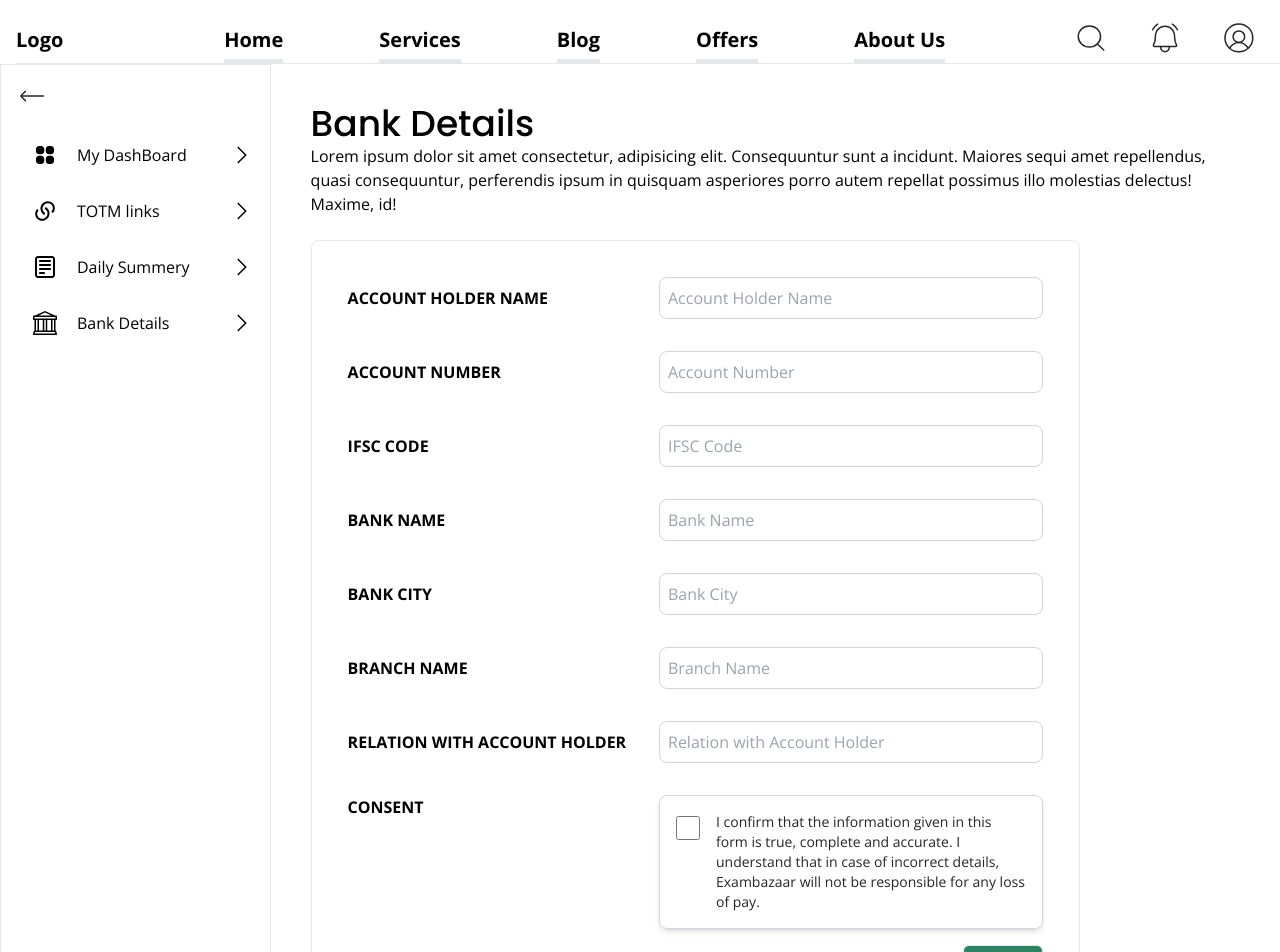
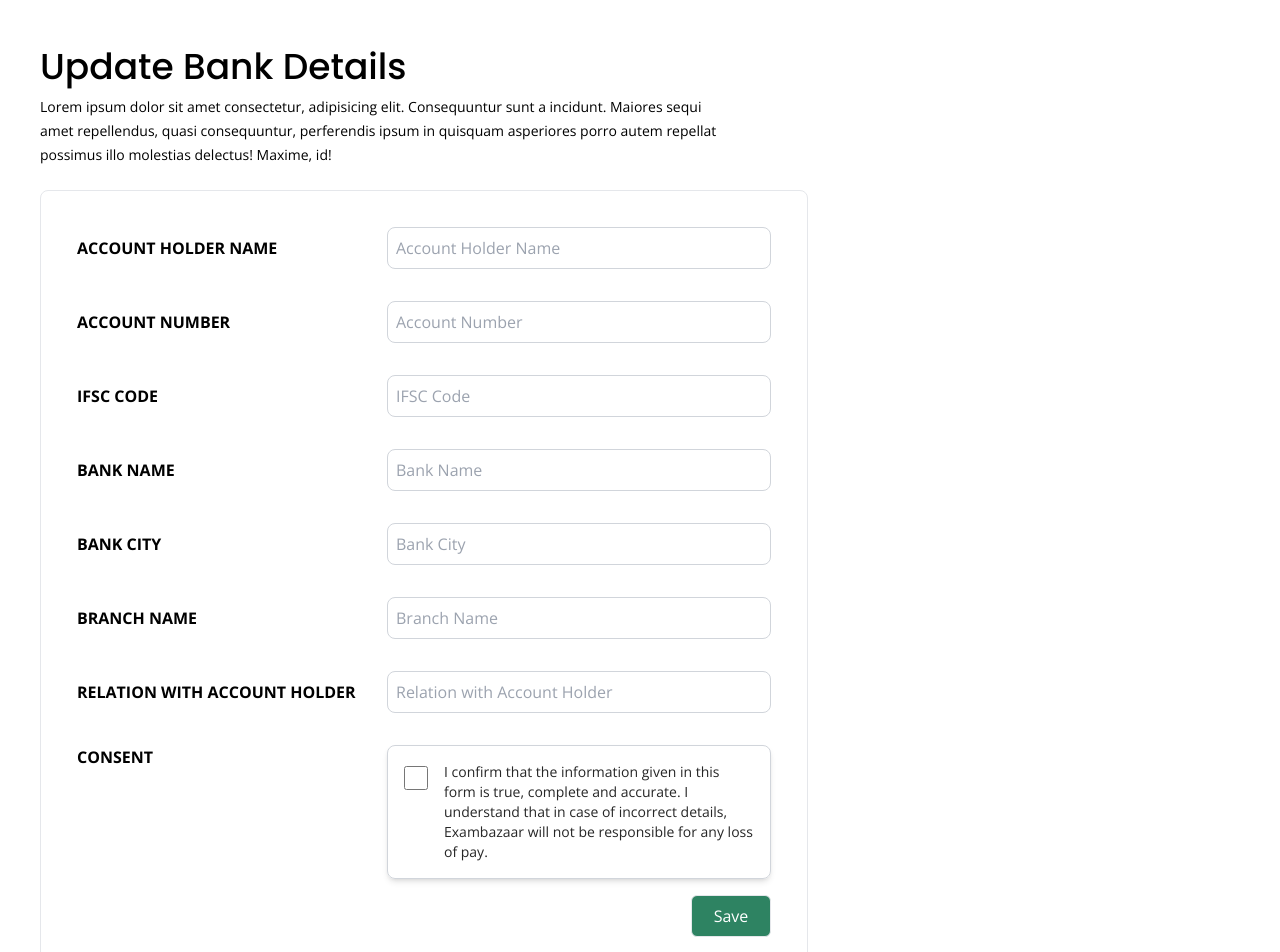
Before and after one commit to tikusoumo/Bank-details-management-app, a React (Vite) app: page / in a window 1280 px wide. Shown: the top 952 px of the page. Built offline with nearby package versions, Linux system fonts and the light colour scheme.

Commit message:
resposiveness

```diff
--- a/src/App.jsx
+++ b/src/App.jsx
@@ -6,9 +6,9 @@ import Sidebar from "./Components/Sidebar";
 function App() {
   return (
     <>
-      <Navbar />
+      {/* <Navbar /> */}
       <div className="flex">
-        <Sidebar />
+        {/* <Sidebar /> */}
         <BankForm />
       </div>
     </>
--- a/src/Components/BankForm.jsx
+++ b/src/Components/BankForm.jsx
@@ -1,82 +1,101 @@
 import Checkbox from "./Checkbox";
 import TextInput from "./TextInput";
+import { useState } from "react";
 
 export default function BankForm() {
+
+    const [currentDate, setCurrentDate] = useState('');
+    const [inputValue, setInputValue] = useState("");
+
+    const [save, setSave] = useState(false);
+
+
+    const handleButtonClick = (e) => {
+      e.preventDefault();
+      const now = new Date();
+      const formattedDate = now.toDateString().toUpperCase();
+
+      setCurrentDate(formattedDate);
+      setSave(!save);
+    };
+
   return (
     <>
-      <div className="flex flex-col m-10 ">
-        <div className="container">
-          <div className="title font-sans-serif font-medium text-4xl">
-            Bank Details
+      <div className="flex flex-col m-10 mr-40 ">
+        <div className="container w-[43rem]">
+          <div className="title font-sans-serif font-medium text-4xl leading-normal">
+            Update Bank Details
           </div>
-          <p>
+          <span className="text-sm">
             Lorem ipsum dolor sit amet consectetur, adipisicing elit.
             Consequuntur sunt a incidunt. Maiores sequi amet repellendus, quasi
             consequuntur, perferendis ipsum in quisquam asperiores porro autem
             repellat possimus illo molestias delectus! Maxime, id!
-          </p>
+          </span>
         </div>
-        <form className="mt-6 border p-5 rounded-lg sm:mr-40">
+        <form className="mt-6 border p-5 rounded-lg w-[48rem]">
           <div className="flex flex-col sm:flex-row sm:justify-between sm:items-center sm:mr-4">
 
             <label className="font-bold ml-4 " htmlFor="acname">
               ACCOUNT HOLDER NAME
             </label>
-            <TextInput placeholder="Account Holder Name" />
+            <TextInput placeholder="Account Holder Name" save={save} inputValue={inputValue => setInputValue(inputValue)}/>
           </div>
           <div className="flex flex-col sm:flex-row sm:justify-between sm:items-center sm:mr-4 ">
             <label className="font-bold ml-4" htmlFor="acNo">
               ACCOUNT NUMBER
             </label>
-            <TextInput placeholder="Account Number" />
+            <TextInput placeholder="Account Number" save={save}/>
           </div>
           <div className="flex flex-col sm:flex-row sm:justify-between sm:items-center sm:mr-4">
             <label className="font-bold ml-4" htmlFor="accode">
               IFSC CODE
             </label>
-            <TextInput placeholder="IFSC Code" />
+            <TextInput placeholder="IFSC Code" save={save}/>
           </div>
           <div className="flex flex-col sm:flex-row sm:justify-between sm:items-center sm:mr-4">
             <label className="font-bold ml-4" htmlFor="bankname">
               BANK NAME
             </label>
-            <TextInput placeholder="Bank Name" />
+            <TextInput placeholder="Bank Name" save={save}/>
           </div>
           <div className="flex flex-col sm:flex-row sm:justify-between sm:items-center sm:mr-4">
             <label className="font-bold ml-4" htmlFor="bankcity">
               BANK CITY
             </label>
-            <TextInput placeholder="Bank City" />
+            <TextInput placeholder="Bank City" save={save}/>
           </div>
           <div className="flex flex-col sm:flex-row sm:justify-between sm:items-center sm:mr-4">
             <label className="font-bold ml-4" htmlFor="branchname">
               BRANCH NAME
             </label>
-            <TextInput placeholder="Branch Name" />
+            <TextInput placeholder="Branch Name" save={save}/>
           </div>
-          <div className="flex flex-col sm:flex-row sm:justify-between sm:items-center sm:mr-4 mb-4">
+          <div className="flex flex-col sm:flex-row sm:justify-between sm:items-center sm:mr-4 mb-4 ">
             <label className="font-bold ml-4" htmlFor="acrelation">
               RELATION WITH ACCOUNT HOLDER
             </label>
-            <TextInput placeholder="Relation with Account Holder" />
+            <TextInput placeholder="Relation with Account Holder" save={save}/>
           </div>
           <div className="flex flex-col sm:flex-row sm:justify-between">
             <label className="font-bold ml-4 mb-4" htmlFor="acname">
               CONSENT
             </label>
             <div className="mb-4 sm:mr-4">
-              <Checkbox />
+              <Checkbox currentDate = {currentDate} save={save}/>
+
             </div>
           </div>
           <div className="flex justify-end mb-4">
             <input
+              onClick={handleButtonClick}
               type="submit"
               value="Save"
-              className="border w-20 p-2 text-center sm:mr-4 rounded-md bg-shade-one cursor-pointer text-white"
+              className={`border w-20 p-2 text-center sm:mr-4 rounded-md bg-shade-one cursor-pointer text-white ${save&&inputValue?"hidden":""}`}
             />
           </div>
         </form>
-        <span className="p-5 text-center">
+        <span className="p-5 text-center text-sm w-[43rem]">
           THE ABOVE DETAILS ARE FINAL AND WILL BE USED FOR PAYMENT. IF ANY OF
           THESE DETAILS ARE WRONG, PLEASE CONTACT YOUR MANAGER IMMEDIATELY! ALSO
           EMAIL THE SAME TO ACCOUNTS@EXAMBAZAAR.COM!
--- a/src/Components/Checkbox.jsx
+++ b/src/Components/Checkbox.jsx
@@ -1,20 +1,39 @@
+import PropTypes from "prop-types";
+import { useState } from "react";
 
-export default function Checkbox() {
+export default function Checkbox({ currentDate, save }) {
+  const [consentChecked, setConsentChecked] = useState(false);
 
+  const handleCheckboxChange = () => {
+    setConsentChecked(!consentChecked);
+  };
   return (
     <>
       <div className="flex p-4 border border-gray-300 rounded-lg shadow-md w-[30rem] sm:w-[24rem]">
         <label className="flex">
           <input
             type="checkbox"
-            className="w-6 h-8 mr-4 "
-
+            className="w-6 h-8 mr-4 checked:bg-shade-one "
+            checked={consentChecked}
+            disabled={save && consentChecked}
+            onChange={handleCheckboxChange}
           />
-          </label>
+        </label>
+        <div className="flex flex-col">
           <span className="flex items-center text-sm text-primary-text">
-             I confirm that the information given in this form is true, complete and accurate. I understand that in case of incorrect details, Exambazaar will not be responsible for any loss of pay.
+            I confirm that the information given in this form is true, complete
+            and accurate. I understand that in case of incorrect details,
+            Exambazaar will not be responsible for any loss of pay.
           </span>
+          {consentChecked?currentDate && (
+            <p className="font-bold text-sm">FILLED ON {currentDate}</p>
+          ):""}
+        </div>
       </div>
     </>
   );
 }
+Checkbox.propTypes = {
+  currentDate: PropTypes.string,
+  save: PropTypes.bool,
+};
--- /dev/null
+++ b/src/Components/Menu.jsx
@@ -0,0 +1,73 @@
+import Arrow from "../assets/Svg-components/Arrow";
+import Bank from "../assets/Svg-components/Bank";
+import DailySum from "../assets/Svg-components/DailySum";
+import DashBoard from "../assets/Svg-components/DashBoard";
+import Totm from "../assets/Svg-components/TOTM";
+
+
+export default function Menu() {
+  return (
+    <>
+      <div className="hover:bg-shade-two">
+          <a href="#">
+            <ul className="flex p-4 items-center justify-between ml-4  hover:text-shade-one">
+              <div className="flex items-center">
+                <li>
+                  <DashBoard />
+                </li>
+                <li className="ml-5 text-[1em]">My DashBoard</li>
+              </div>
+              <li>
+                <Arrow />
+              </li>
+            </ul>
+          </a>
+        </div>
+        <div className="hover:bg-shade-two">
+          <a href="#">
+            <ul className="flex p-4 items-center justify-between ml-4 hover:text-shade-one hover:bg-shade-two">
+              <div className="flex items-center">
+                <li>
+                  <Totm />
+                </li>
+                <li className="ml-5">TOTM links</li>
+              </div>
+              <li>
+                <Arrow />
+              </li>
+            </ul>
+          </a>
+        </div>
+        <div className="hover:bg-shade-two">
+          <a href="#">
+            <ul className="flex p-4 items-center justify-between ml-4 hover:text-shade-one hover:bg-shade-two">
+              <div className="flex items-center">
+                <li>
+                  <DailySum />
+                </li>
+                <li className="ml-5">Daily Summery</li>
+              </div>
+              <li>
+                <Arrow />
+              </li>
+            </ul>
+          </a>
+        </div>
+        <div className="hover:bg-shade-two">
+          <a href="#">
+            <ul className="flex p-4 items-center justify-between ml-4 hover:text-shade-one hover:bg-shade-two">
+              <div className="flex items-center">
+                <li>
+                  <Bank />
+                </li>
+                <li className="ml-5">Bank Details</li>
+              </div>
+              <li>
+                <Arrow />
+              </li>
+            </ul>
+          </a>
+        </div>
+    </>
+  )
+}
--- a/src/Components/Sidebar.jsx
+++ b/src/Components/Sidebar.jsx
@@ -1,87 +1,30 @@
 import { useState } from "react";
-import Arrow from "../assets/Svg-components/Arrow";
-import Bank from "../assets/Svg-components/Bank";
-import DailySum from "../assets/Svg-components/DailySum";
-import DashBoard from "../assets/Svg-components/DashBoard";
-import Totm from "../assets/Svg-components/TOTM";
+import Menu from "./Menu";
 
 export default function Sidebar() {
-  const [isToggleMenu,setIsToggleMenu] = useState(false)
+  const [isToggleMenu, setIsToggleMenu] = useState(false);
 
-  function handleMenu(){
-    setIsToggleMenu(!isToggleMenu)
-
+  function handleMenu() {
+    setIsToggleMenu(!isToggleMenu);
   }
   return (
     <>
-
-      <div className="w-[30rem] border ">
+      <aside
+        className={`${
+          isToggleMenu ? "w-[20rem]" : "w-16"
+        } border h-screen`}
+      >
         <div className="arrow-nav ml-4 py-4">
-          <a href="#">
-            <img src="./src/assets/Arrow-nav.svg" onClick={handleMenu}/>
+          <a href="#" onClick={handleMenu}>
+            <img
+              className={`transition-all`}
+              src={`./src/assets/${isToggleMenu?"Arrow-nav.svg":"Menu.svg"}`}
+            />
           </a>
         </div>
-        <div className="hover:bg-shade-two">
-          <a href="#">
-            <ul className="flex p-4 items-center justify-between ml-4  hover:text-shade-one ">
-              <div className="flex">
-                <li>
-                  <DashBoard />
-                </li>
-                <li className="ml-5">My DashBoard</li>
-              </div>
-              <li>
-                <Arrow />
-              </li>
-            </ul>
-          </a>
-        </div>
-        <div className="hover:bg-shade-two">
-          <a href="#">
-            <ul className="flex p-4 items-center justify-between ml-4 hover:text-shade-one hover:bg-shade-two">
-              <div className="flex">
-                <li>
-                  <Totm />
-                </li>
-                <li className="ml-5">TOTM links</li>
-              </div>
-              <li>
-                <Arrow />
-              </li>
-            </ul>
-          </a>
-        </div>
-        <div className="hover:bg-shade-two">
-          <a href="#">
-            <ul className="flex p-4 items-center justify-between ml-4 hover:text-shade-one hover:bg-shade-two">
-              <div className="flex">
-                <li>
-                  <DailySum />
-                </li>
-                <li className="ml-5">Daily Summery</li>
-              </div>
-              <li>
-                <Arrow />
-              </li>
-            </ul>
-          </a>
-        </div>
-        <div className="hover:bg-shade-two">
-          <a href="#">
-            <ul className="flex p-4 items-center justify-between ml-4 hover:text-shade-one hover:bg-shade-two">
-              <div className="flex">
-                <li>
-                  <Bank />
-                </li>
-                <li className="ml-5">Bank Details</li>
-              </div>
-              <li>
-                <Arrow />
-              </li>
-            </ul>
-          </a>
-        </div>
-      </div>
+
+        {isToggleMenu ? <Menu /> : ""}
+      </aside>
     </>
   );
 }
--- a/src/Components/TextInput.jsx
+++ b/src/Components/TextInput.jsx
@@ -1,6 +1,6 @@
 import PropTypes from "prop-types";
 import { useState } from "react";
-export default function TextInput({ placeholder }) {
+export default function TextInput({ placeholder,save }) {
   const [inputValue, setInputValue] = useState("");
 
   const handleInputChange = (event) => {
@@ -13,9 +13,10 @@ export default function TextInput({ placeholder }) {
         placeholder={placeholder}
         className={`p-2 border rounded-lg my-4 sm:w-[24rem] ${
           inputValue ? "bg-shade-two" : "border-gray-300"
-        } transition-colors duration-300`}
+        } transition-colors duration-300 `}
         value={inputValue}
         onChange={handleInputChange}
+        disabled={save&&inputValue}
       />
     </>
   );
@@ -23,4 +24,5 @@ export default function TextInput({ placeholder }) {
 
 TextInput.propTypes = {
   placeholder: PropTypes.string,
+  save: PropTypes.bool
 };
```
Also changed, not shown: src/assets/Menu.svg (added).
